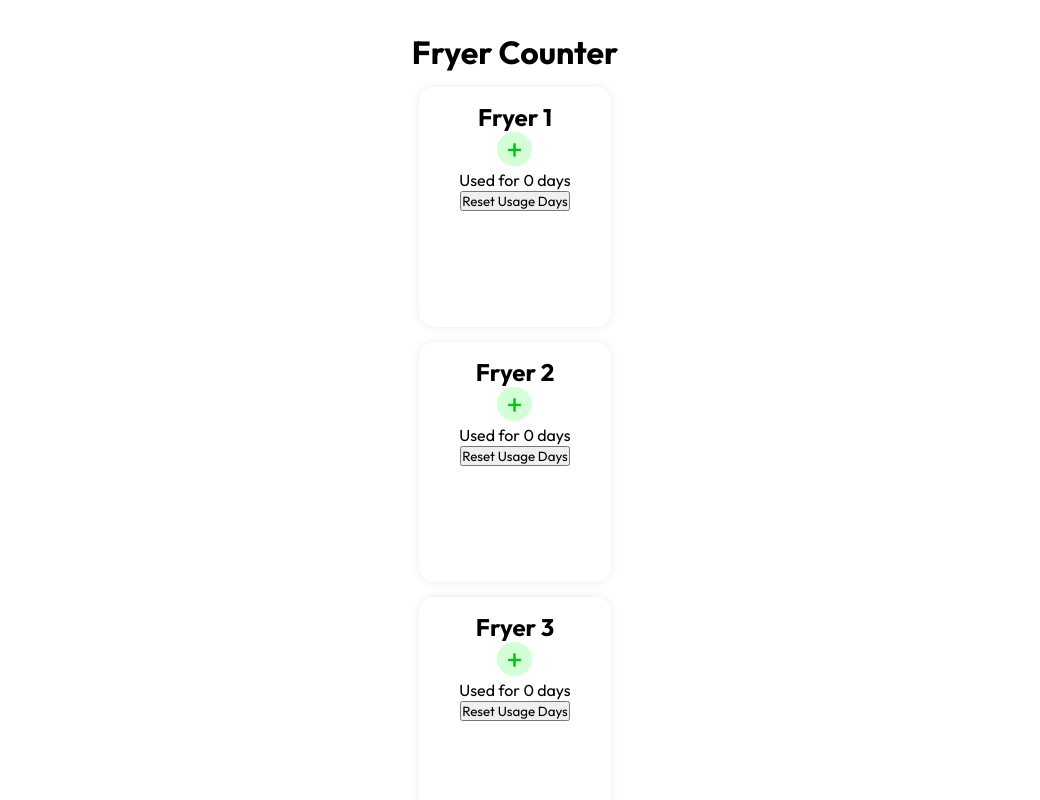
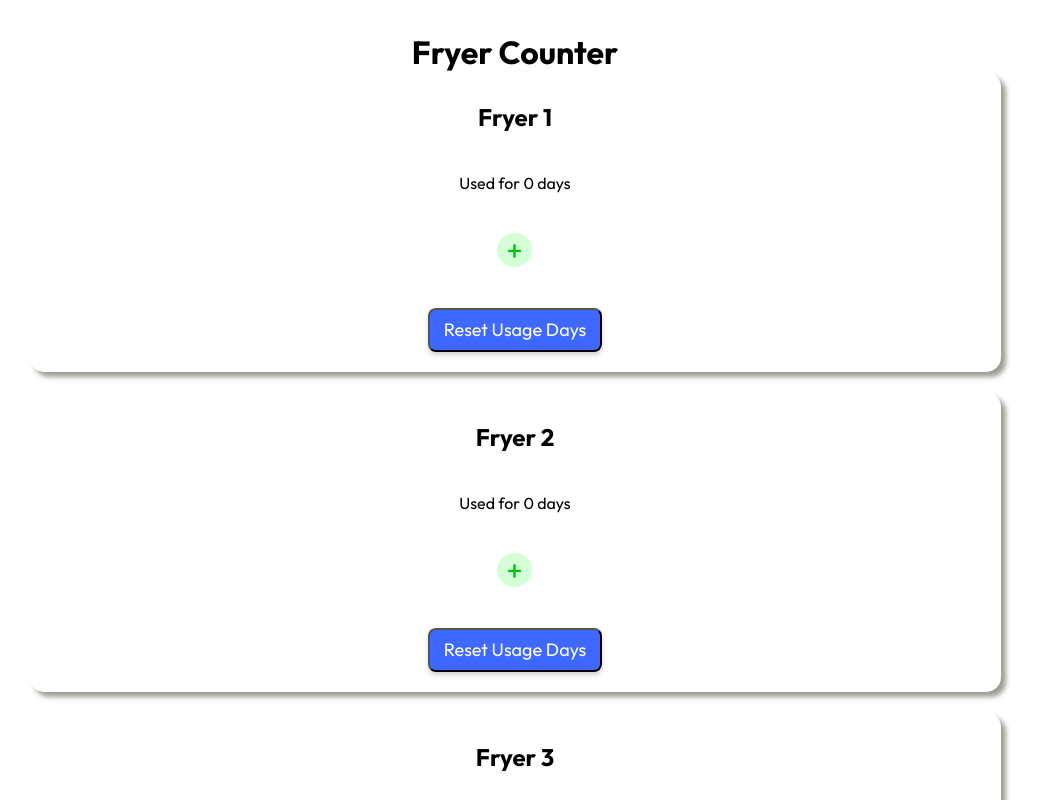
Before and after one commit to jonathanphill13/fryerUsuageCounter, a React (Vite) app: page / in a window 1280 px wide. Shown: the top 800 px of the page, without its empty margins (125-1165 px from the left). Built offline with nearby package versions, Linux system fonts and the light colour scheme.

Commit message:
rearranged the button and added some button styling

```diff
--- a/src/components/FryerCard/FryerCard.css
+++ b/src/components/FryerCard/FryerCard.css
@@ -1,14 +1,38 @@
-.fryerCard{
+.fryerCard {
+    font-size: 16px;
+  max-width: 280x;
+  height: 300px;
+  border: 1px solid hsl(0, 0, 80%);
+  margin: auto;
+  border-radius: 15px;
+  box-shadow: 5px 5px 5px 0px #9d9e96;
 
-    width: 15vw;
-    height: 30vh;
-    margin: auto;
-    border-radius: 15px;
-    box-shadow: 0px 0px 10px #00000015;
+  display: flex;
+  flex-direction: column;
+  justify-content: space-between;
+  align-items: center;
+  padding: 0 0 20px;
+  margin-bottom: 20px;
+}
+.fryerCard h2 {
+  margin-top: 15px;
+  padding-top: 15px;
+}
+/* .fryerCard img{
+    display: block;
+} */
 
+
+.button {
+  display: inline-flex;
+  align-items: center;
+  justify-content: center;
+  background-color:#3e68ff;
+  color: #fff;
+  border-radius: 8px;
+  box-shadow: 0 3px 5px rgba(0, 0, 0, 0.18);
+  padding: 0.25em 0.75em;
+  min-width: 10ch;
+  min-height: 44px;
+  font-size: 18px;
 }
-.fryerCard h2{
-    margin-top: 15px;
-    padding-top: 15px;
-
-}
--- a/src/components/FryerCard/FryerCard.jsx
+++ b/src/components/FryerCard/FryerCard.jsx
@@ -5,7 +5,7 @@ import { assets } from "../../assets/assets";
 const FryerCard = ({ number }) => {
   const [count, setCount] = useState(0);
   const increaseFryerUseDays = useCallback(() => {
-    setCount(prevCount => prevCount + 1);
+    setCount((prevCount) => prevCount + 1);
   }, []);
 
   const resetFryerUseDays = useCallback(() => {
@@ -14,11 +14,13 @@ const FryerCard = ({ number }) => {
   return (
     <div className="fryerCard">
       <h2>Fryer {number} </h2>
+      <p>
+        Used for {count} day{count !== 1 ? "s" : ""}
+      </p>
       <img src={assets.add_icon_green} alt="" onClick={increaseFryerUseDays} />
-      <p>
-      Used for {count} day{count !== 1 ? "s" : ""}
-      </p>
-      <button onClick={resetFryerUseDays}>Reset Usage Days</button>
+      <button
+      className="button"
+      onClick={resetFryerUseDays}>Reset Usage Days</button>
     </div>
   );
 };
```
